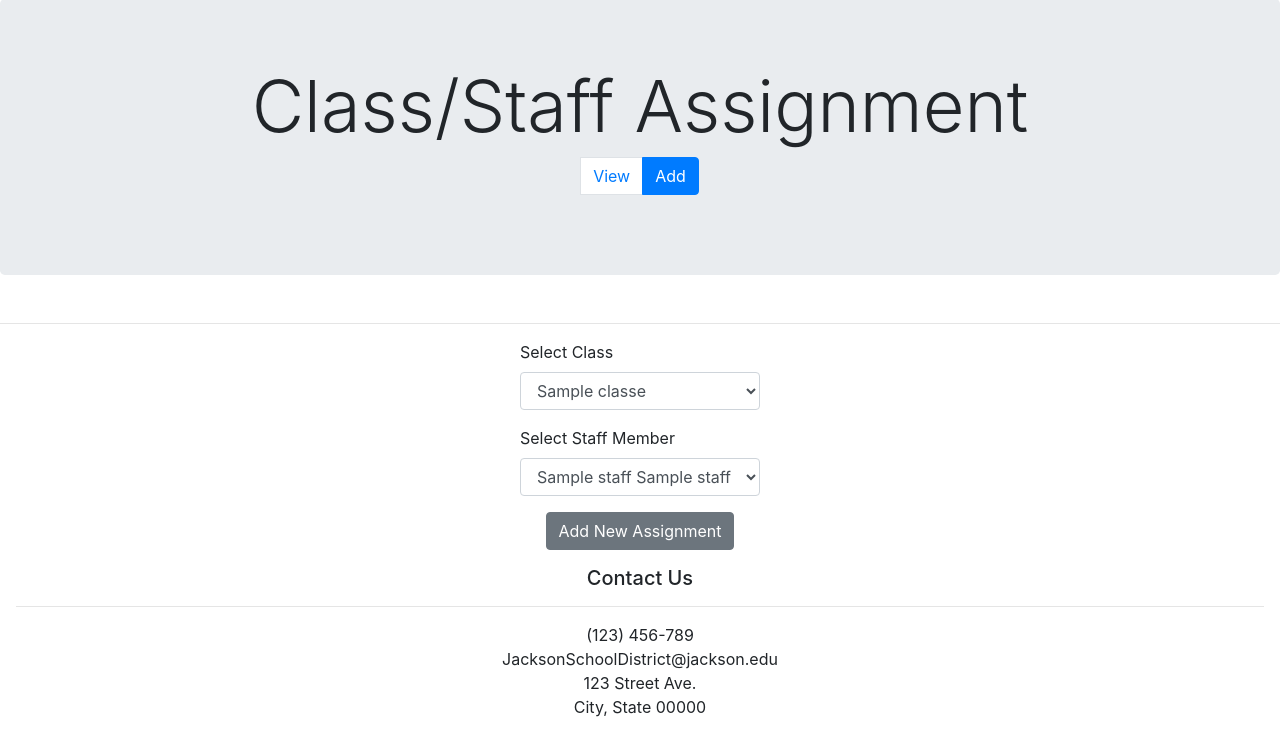
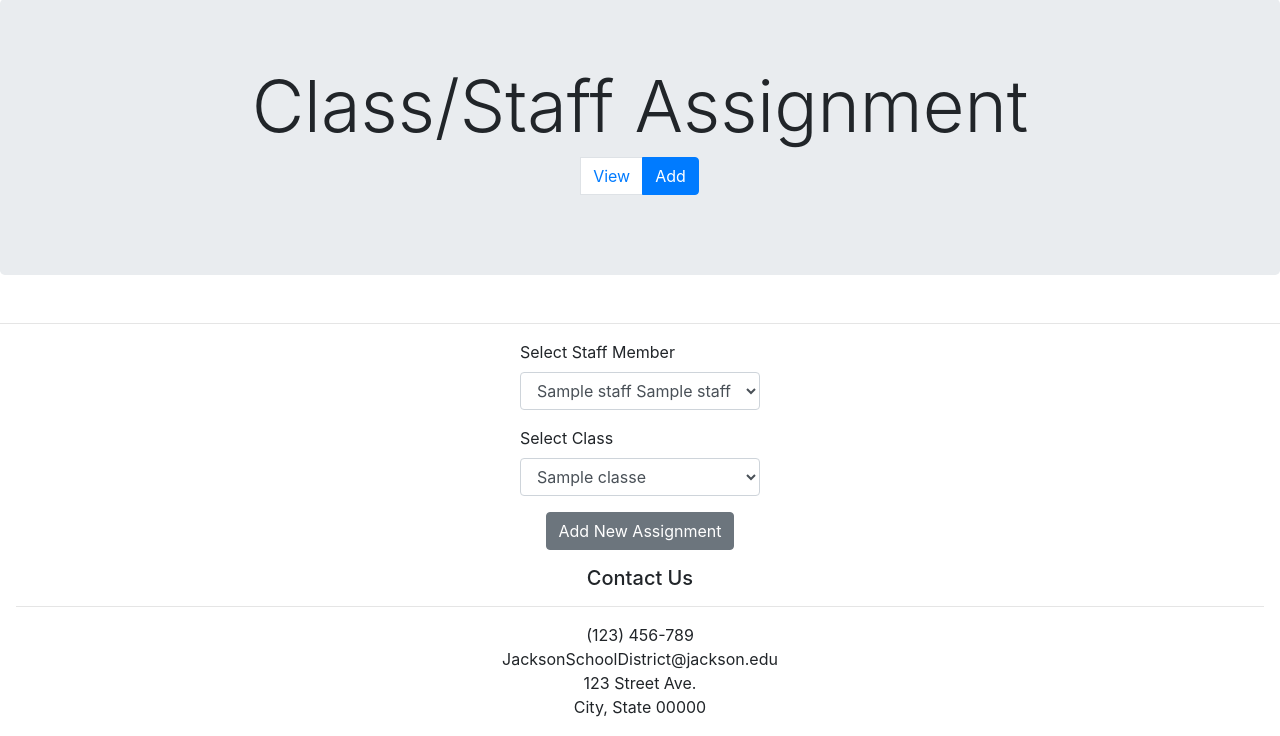
Before and after one commit to adamclayman/mocksis, a Flask app: template Mock_School_Information_Application/db_connector/templates/classstaffadd.html in a window 1280 px wide. Shown: the part 127-863 px from the top of the page. Run offline with Flask 2, Linux system fonts and the light colour scheme; the template is opened without the code that fills it: most values are stand-ins (such as "Sample title", 1, 10 or a date in 2020); some libraries are stand-ins or nearby versions.

Commit message:
Formatting changes

```diff
--- a/Mock_School_Information_Application/db_connector/templates/classstaffadd.html
+++ b/Mock_School_Information_Application/db_connector/templates/classstaffadd.html
@@ -35,19 +35,19 @@
         <form role="form" action= "/classstaffadd" method="POST">
 
 			<div class="form-group">
-		    <label for="exampleFormControlSelect1">Select Class</label>
-		    <select class="form-control" id="exampleFormControlSelect1" name="ClassIDInput">
-		      {% for c in Classes %}
-		      <option value="{{c[0]}}">{{c[1]}}</option>
+				<label for="exampleFormControlSelect1">Select Staff Member</label>
+				<select class="form-control" id="UniqueStaffIDInput" name="StaffIDInput">
+					{% for s in Staff %}
+						<option value="{{s[0]}}">{{s[1] + " " + s[2]}}</option>
 					{% endfor %}
 				</select>
 			</div>
 
 			<div class="form-group">
-		    <label for="exampleFormControlSelect1">Select Staff Member</label>
-		    <select class="form-control" id="exampleFormControlSelect1" name="StaffIDInput">
-		      {% for s in Staff %}
-		      <option value="{{s[0]}}">{{s[1] + " " + s[2]}}</option>
+				<label for="exampleFormControlSelect1">Select Class</label>
+				<select class="form-control" id="UniqueClassIDInput" name="ClassIDInput">
+					{% for c in Classes %}
+						<option value="{{c[0]}}">{{c[1]}}</option>
 					{% endfor %}
 				</select>
 		    </div>
```
Lines whose indentation alone changed are shown as unchanged.
